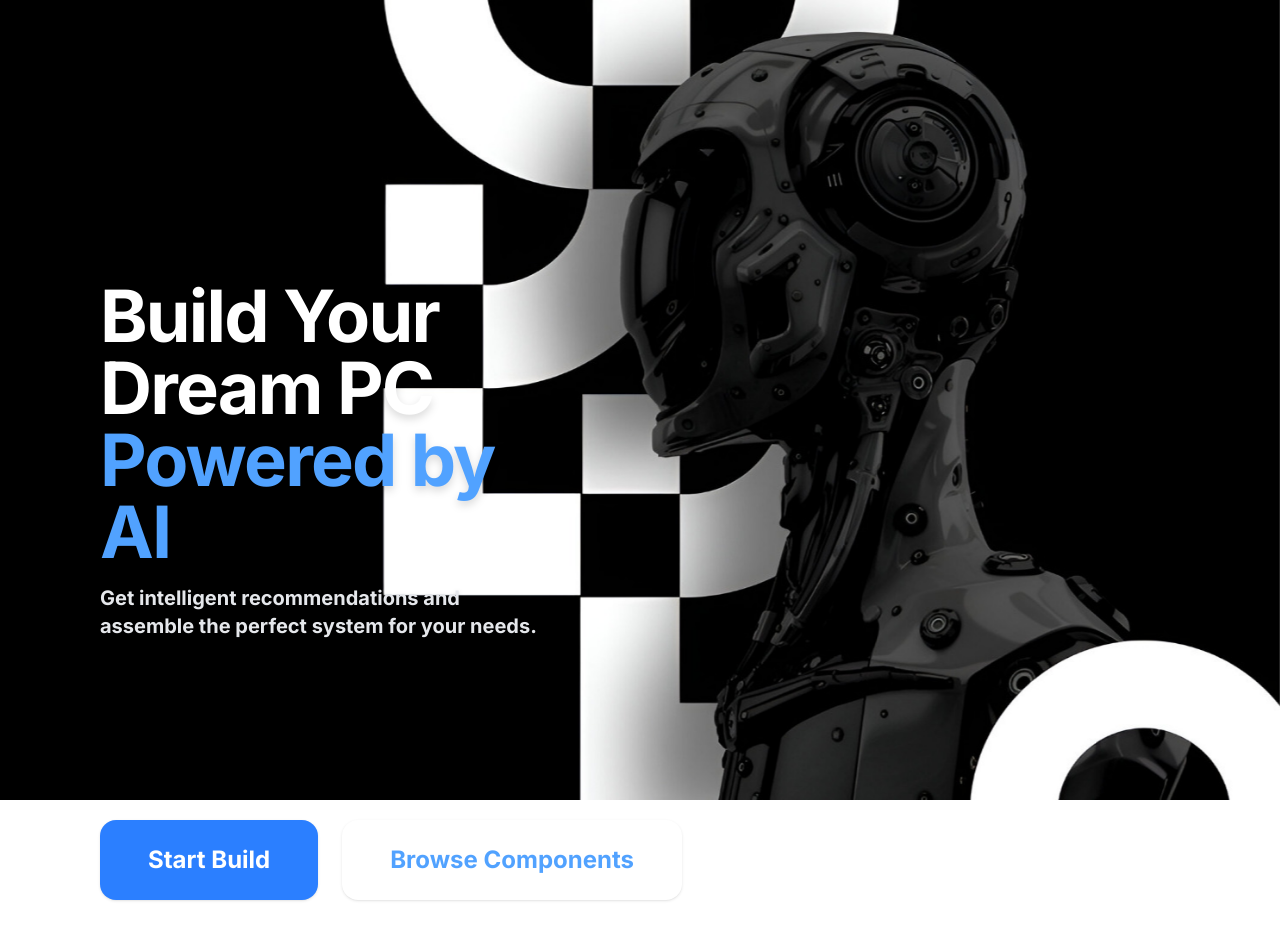
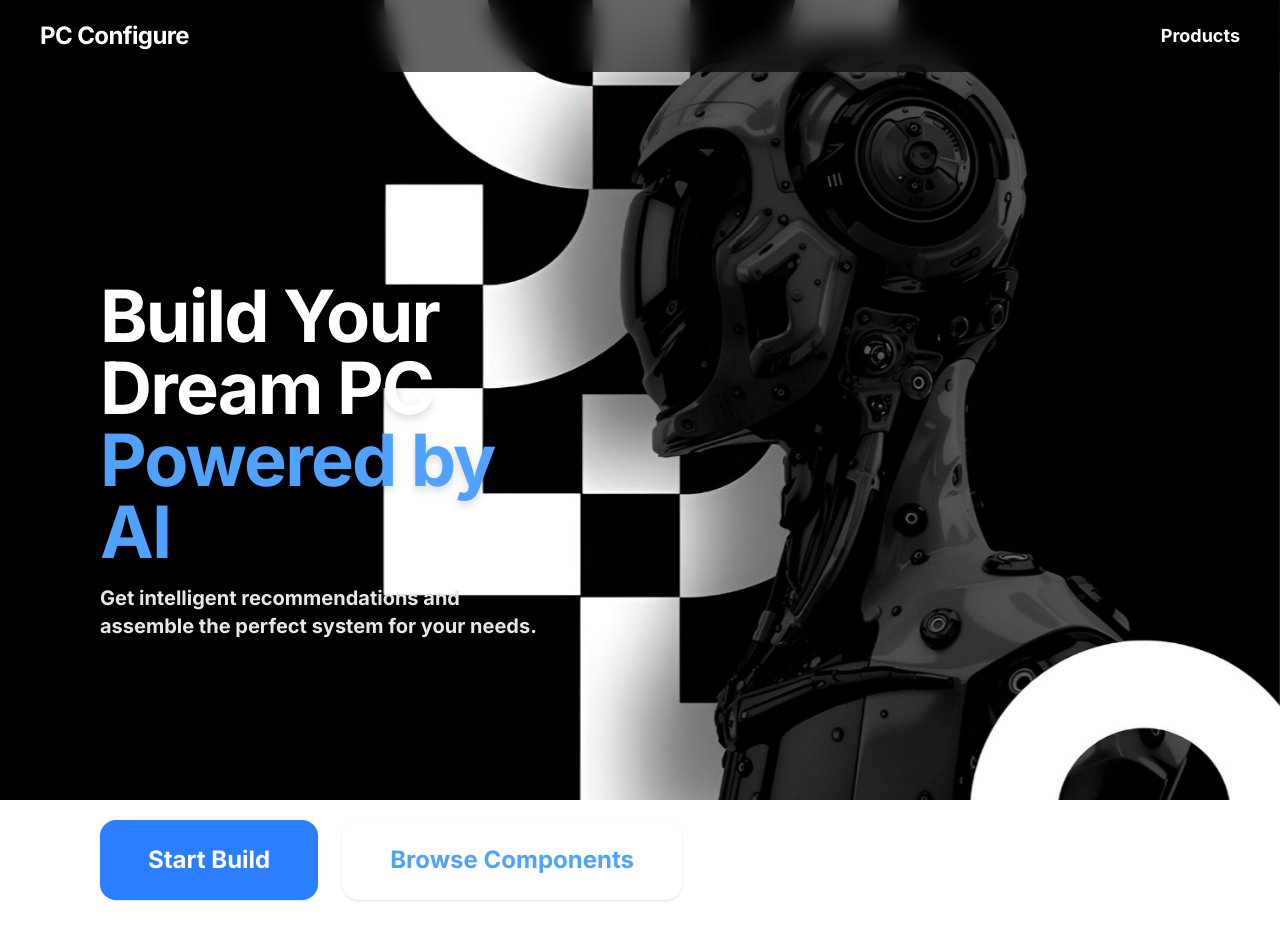
Before and after one commit to Nqthxn/pc-assembly, an Angular app in the folder frontend/pc-parts-ui/: page / in a window 1280 px wide. Shown: the top 940 px of the page. Built offline with nearby package versions, Linux system fonts and the light colour scheme.

Commit message:
Setup routes between pages

```diff
--- a/frontend/pc-parts-ui/src/app/app.component.html
+++ b/frontend/pc-parts-ui/src/app/app.component.html
@@ -1,4 +1,16 @@
-
-
+<nav class="w-full flex items-center justify-between px-10 py-5 bg-black/60 backdrop-blur-md fixed top-0 left-0 z-50"
+     style="right:0;">
+  <div>
+    <a
+      routerLink="/"
+      class="text-2xl font-bold text-white tracking-tight hover:text-blue-400 transition"
+      >PC Configure</a>
+  </div>
+  <div class="flex gap-8">
+    <a
+      routerLink="/components"
+      class="text-white text-lg hover:text-blue-400 transition"
+      >Products</a>
+  </div>
+</nav>
 <router-outlet />
-<app-home />
--- a/frontend/pc-parts-ui/src/app/app.component.ts
+++ b/frontend/pc-parts-ui/src/app/app.component.ts
@@ -1,11 +1,11 @@
 import { Component } from '@angular/core';
-import { RouterOutlet } from '@angular/router';
+import { RouterLink, RouterOutlet } from '@angular/router';
 import { SomeComponentComponent } from './some-component/some-component/some-component.component';
-import { HomeComponent } from './pages/home/home.component';
 
 @Component({
   selector: 'app-root',
-  imports: [RouterOutlet, HomeComponent],
+  standalone: true,
+  imports: [RouterOutlet, RouterLink],
   templateUrl: './app.component.html',
   styleUrl: './app.component.css'
 })
--- a/frontend/pc-parts-ui/src/app/app.routes.ts
+++ b/frontend/pc-parts-ui/src/app/app.routes.ts
@@ -1,6 +1,8 @@
 import { Routes } from '@angular/router';
 import { HomeComponent } from './pages/home/home.component';
+import { ComponentsComponent } from './pages/components/components.component';
 
 export const routes: Routes = [
-  { path: '', component: HomeComponent }
+  { path: '', component: HomeComponent },
+  { path: 'components', component: ComponentsComponent}
 ];
--- /dev/null
+++ b/frontend/pc-parts-ui/src/app/pages/components/components.component.html
@@ -0,0 +1 @@
+<h1>PC Components Page</h1>
--- a/frontend/pc-parts-ui/src/index.html
+++ b/frontend/pc-parts-ui/src/index.html
@@ -2,7 +2,7 @@
 <html lang="en">
 <head>
   <meta charset="utf-8">
-  <title>PcPartsUi</title>
+  <title>PC Configure</title>
   <base href="/">
   <meta name="viewport" content="width=device-width, initial-scale=1">
   <link rel="icon" type="image/x-icon" href="favicon.ico">
--- a/frontend/pc-parts-ui/src/main.ts
+++ b/frontend/pc-parts-ui/src/main.ts
@@ -1,9 +1,6 @@
 import { bootstrapApplication } from '@angular/platform-browser';
 import { AppComponent } from './app/app.component';
-import { provideHttpClient, withInterceptorsFromDi } from '@angular/common/http';
+import { appConfig } from './app/app.config';
 
-bootstrapApplication(AppComponent, {
-  providers: [
-    provideHttpClient(withInterceptorsFromDi()),
-  ]
-}).catch(err => console.error(err));
+bootstrapApplication(AppComponent, appConfig)
+  .catch(err => console.error(err));
```
Also changed, not shown: frontend/pc-parts-ui/src/app/pages/components/components.component.ts (added, +11 -0 lines), frontend/pc-parts-ui/src/app/pages/components/components.component.css (added), 1 other file (tests, documents, lock files or other folders).
